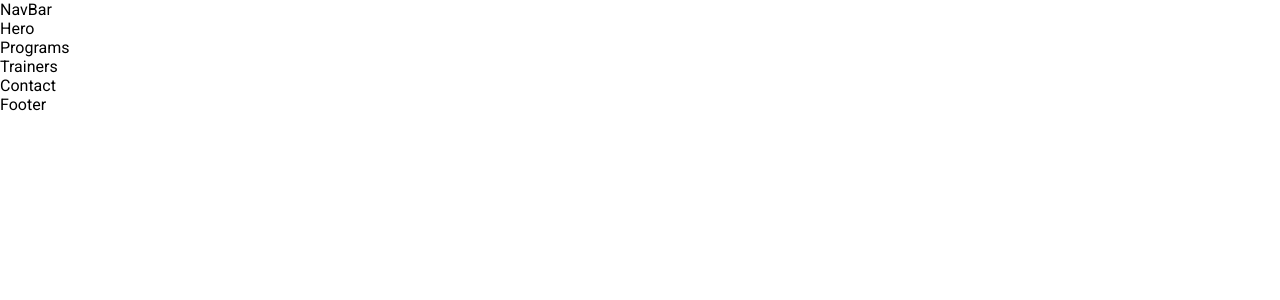
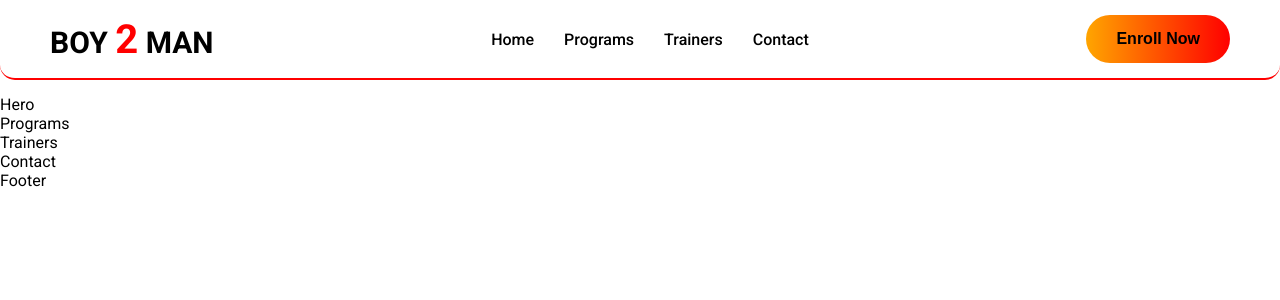
Before and after one commit to Ananth-Suvvada/My-First-Gym-Website-Using-React, a React (Vite) app: page / in a window 1280 px wide. Shown: the top 300 px of the page. Built offline with nearby package versions, Linux system fonts and the light colour scheme.

Commit message:
Add NavBar Feature

```diff
--- a/src/Components/NavBar.jsx
+++ b/src/Components/NavBar.jsx
@@ -1,7 +1,28 @@
 import React from "react";
-
+import "../Styles/NavBar.css";
 const NavBar = () => {
-  return <div>NavBar</div>;
+  return (
+    <div className="NavBar">
+      <h1 className="logo">
+        BOY <span>2</span> MAN
+      </h1>
+      <ul className="menu">
+        <a href="">
+          <li>Home</li>
+        </a>
+        <a href="">
+          <li>Programs</li>
+        </a>
+        <a href="">
+          <li>Trainers</li>
+        </a>
+        <a href="">
+          <li>Contact</li>
+        </a>
+      </ul>
+      <button className="enrollBtn">Enroll Now</button>
+    </div>
+  );
 };
 
 export default NavBar;
--- a/src/Styles/NavBar.css
+++ b/src/Styles/NavBar.css
@@ -0,0 +1,58 @@
+.NavBar {
+  /* background-color: red; */
+  width: 100%;
+  height: 100%;
+  display: flex;
+  align-items: center;
+  justify-content: space-between;
+  border-bottom: 2px solid red;
+  padding: 15px 0;
+  margin-bottom: 15px;
+  border-radius: 0 0 15px 15px;
+}
+.logo {
+  margin-left: 50px;
+  font-size: 30px;
+}
+.logo span {
+  font-size: 40px;
+  color: red;
+  transition: 0.2s ease;
+}
+.logo span:hover {
+  font-size: 44px;
+  cursor: pointer;
+}
+.menu {
+  display: flex;
+  list-style-type: none;
+  gap: 30px;
+}
+.menu a {
+  text-decoration: none;
+  color: black;
+  font-weight: 500;
+  transition: 0.2s ease;
+}
+.menu a:hover {
+  color: red;
+  text-decoration-line: underline;
+  text-underline-offset: 8px;
+}
+.enrollBtn {
+  background: linear-gradient(90deg, orange, red);
+  padding: 15px 30px;
+  margin-right: 50px;
+  border: none;
+  color: black;
+  font-weight: 800;
+  font-size: 16px;
+  border-radius: 30px;
+  transition: 0.2s ease;
+  cursor: pointer;
+}
+.enrollBtn:hover {
+  border: 2px solid red;
+  color: red;
+  background: transparent;
+}
```
